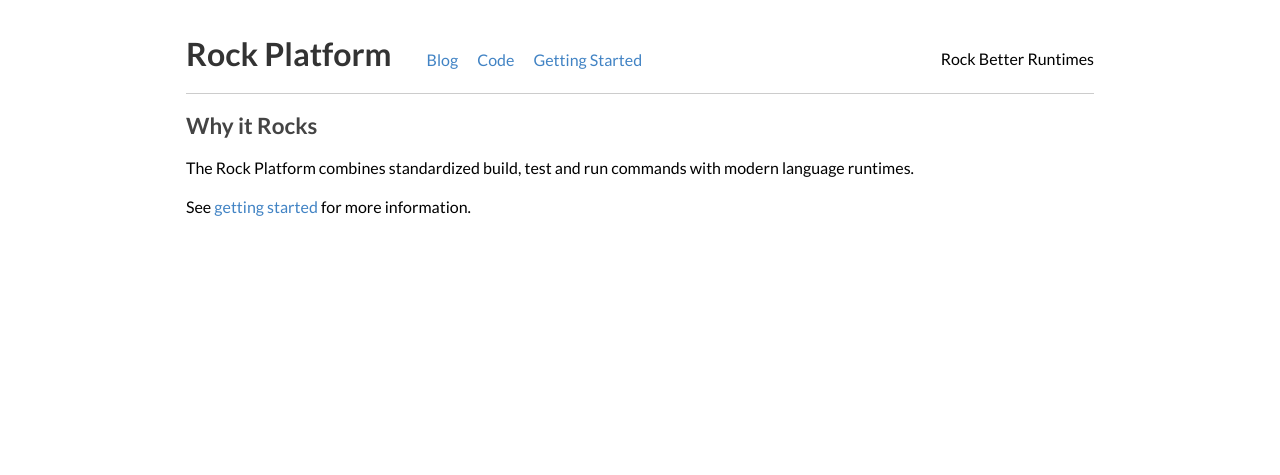
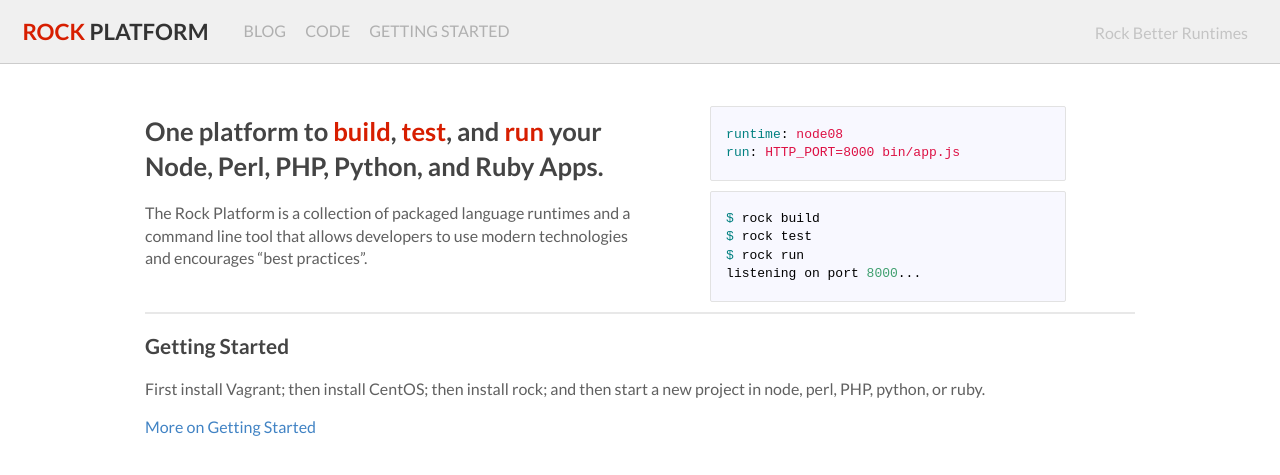
Before and after one commit to silas/rock, a Jekyll site: the page built from index.md, in a window 1280 px wide. Shown: the top 475 px of the page. Built offline with Jekyll 4.4.1, drawn with Linux system fonts in a browser that asks for light colours.

Commit message:
tweak layout

```diff
--- a/_layouts/default.html
+++ b/_layouts/default.html
@@ -10,12 +10,12 @@
   </head>
 
   <body>
-    <header class="container">
-      <a href="/" id="logo">Rock Platform</a>
+    <header>
+      <a href="/" id="logo"><em>ROCK</em> PLATFORM</a>
       <ul>
-        <li><a href="http://blog.rockplatform.org/">Blog</a></li>
-        <li><a href="https://github.com/rockplatform">Code</a></li>
-        <li><a href="/getting-started/">Getting Started</a></li>
+        <li><a href="http://blog.rockplatform.org/">BLOG</a></li>
+        <li><a href="https://github.com/rockplatform">CODE</a></li>
+        <li><a href="/getting-started/">GETTING STARTED</a></li>
       </ul>
       <p class="tagline">Rock Better Runtimes</p>
       <hr>
--- a/index.md
+++ b/index.md
@@ -2,8 +2,32 @@
 layout: default
 ---
 
-# Why it Rocks
+<div id="home">
+  <div id="hero">
+    <h1>One platform to <em>build</em>, <em>test</em>, and <em>run</em> your Node, Perl, PHP, Python, and Ruby Apps.</h1>
 
-The Rock Platform combines standardized build, test and run commands with modern language runtimes.
+    The Rock Platform is a collection of packaged language runtimes and a command line tool that allows developers to use modern technologies and encourages “best practices”.
 
-See [getting started](/getting-started/) for more information.
+    </div>
+    <div id="example">
+      <pre><code>
+  runtime: node08
+  run: HTTP_PORT=8000 bin/app.js
+      </code></pre>
+      <pre><code>
+  $ rock build
+  $ rock test
+  $ rock run
+  listening on port 8000...
+        </code></pre>
+    </div>
+</div>
+
+---
+
+## Getting Started
+
+First install Vagrant; then install CentOS; then install rock;
+and then start a new project in node, perl, PHP, python, or ruby.
+
+[More on Getting Started](/getting-started/)
--- a/static/style.css
+++ b/static/style.css
@@ -9,17 +9,12 @@
   font-family: Lato, Arial, Helvetica, sans-serif;
   line-height: 1.4;
   margin: 0;
+  color: #606060;
 }
 
-a:link,
-a:hover,
-a:visited {
+a {
   color: #4183C4;
   text-decoration: none;
-}
-
-a:hover {
-  text-decoration: underline;
 }
 
 h1, h2, h3, h4, h5 {
@@ -27,21 +22,16 @@
 }
 
 h1 {
-  font-size: 1.4em;
+  font-size: 1.6em;
 }
 
 h2 {
   font-size: 1.3em;
 }
 
-.container {
-  width: 940px;
-  margin: auto;
-  padding: 0 1em 0 1em;
-}
-
-header.container {
-  padding-top: 2em;
+header {
+  background: #f0f0f0;
+  padding: 1em 0 0 0;
 }
 
 header ul {
@@ -49,6 +39,7 @@
   padding: 0;
   display: inline;
   margin-left: 1em;
+  vertical-align: middle;
 }
 
 header ul li {
@@ -64,18 +55,71 @@
   margin: 1em 0;
 }
 
+header a:link,
+header a:visited {
+  color: #b0b0b0;
+}
+
+header a:hover {
+  color: #808080;
+}
+
 #logo {
-  font-size: 2em;
+  vertical-align: middle;
+  font-size: 1.4em;
   font-weight: bold;
   color: #333;
   text-decoration: none;
+  margin: 0 0 0 1em;
+  display: inline-block;
+}
+
+#logo em {
+  font-style: normal;
+  color: #d71e00;
+}
+
+h1 em {
+  font-style: normal;
+  color: #d71e00;
 }
 
 p.tagline {
   float: right;
+  margin: 0.4em 2em 0 0;
+  color: #c4c4c4;
+}
+.container {
+  width: 990px;
+  margin: 2em auto;
 }
 
 code {
-  background-color: ghostWhite;
+  background-color: #f4f4f4;
+  border: 1px solid #e2e2e2;
+  border-radius: 2px;
   padding: 0.2em 0.5em;
 }
+
+#home #hero {
+  width: 55%;
+  padding: 0 2.5em 0 0;
+  float: left;
+}
+#home #example {
+  width: 40%;
+  float: left;
+}
+#home code,
+#home pre {
+  margin: 10px;
+  padding: 0;
+}
+hr {
+  clear: both;
+  border: 1px solid #e8e8e8;
+}
+ol, ul {
+  list-style-position: inside;
+  padding: 0;
+}
```
